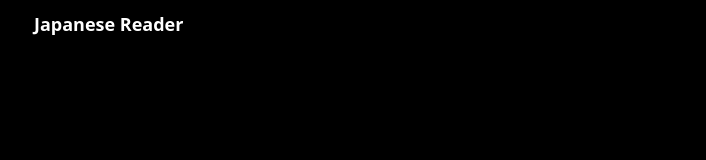
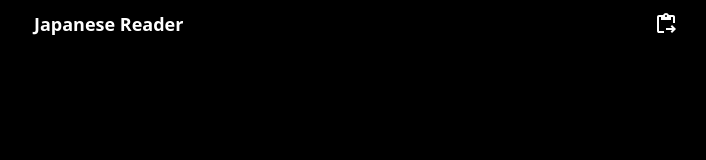
Before and after one commit to bryanjenningz/japanese-reader, a Next.js app: page / in a window 1280 px wide. Shown: the top 160 px of the page, without its empty margins (286-992 px from the left). Built offline with nearby package versions, Linux system fonts and the light colour scheme.

Commit message:
Add paste Japanese text button

```diff
--- a/src/pages/index.tsx
+++ b/src/pages/index.tsx
@@ -1,9 +1,17 @@
+import { PasteContentGoIcon } from "~/icons/PasteContentGoIcon";
+
 export default function Home() {
   return (
     <main className="flex min-h-screen flex-col items-center bg-black text-white">
       <header className="flex h-12 w-full items-center justify-center">
-        <div className="w-full max-w-2xl">
+        <div className="flex h-full w-full max-w-2xl items-center justify-between">
           <h1 className="px-4 text-lg font-bold">Japanese Reader</h1>
+          <button
+            className="flex h-12 w-12 items-center justify-center"
+            title="Paste Japanese text"
+          >
+            <PasteContentGoIcon />
+          </button>
         </div>
       </header>
     </main>
```
